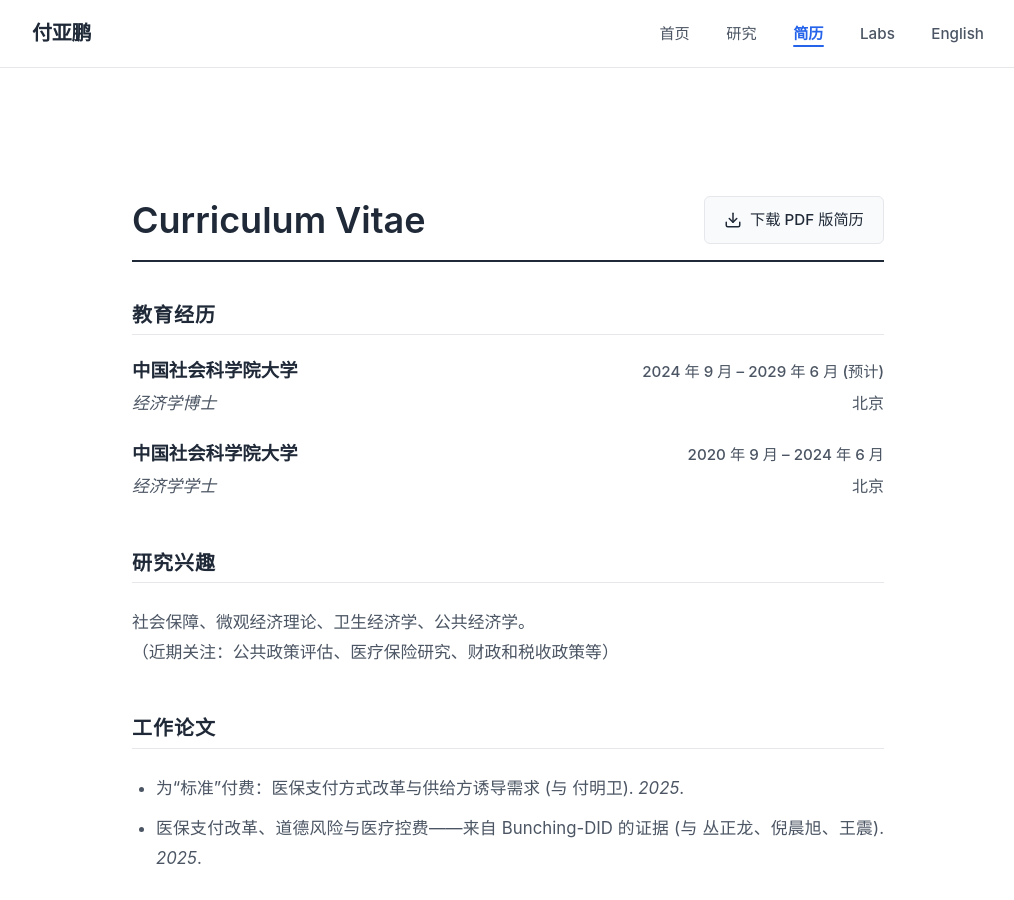
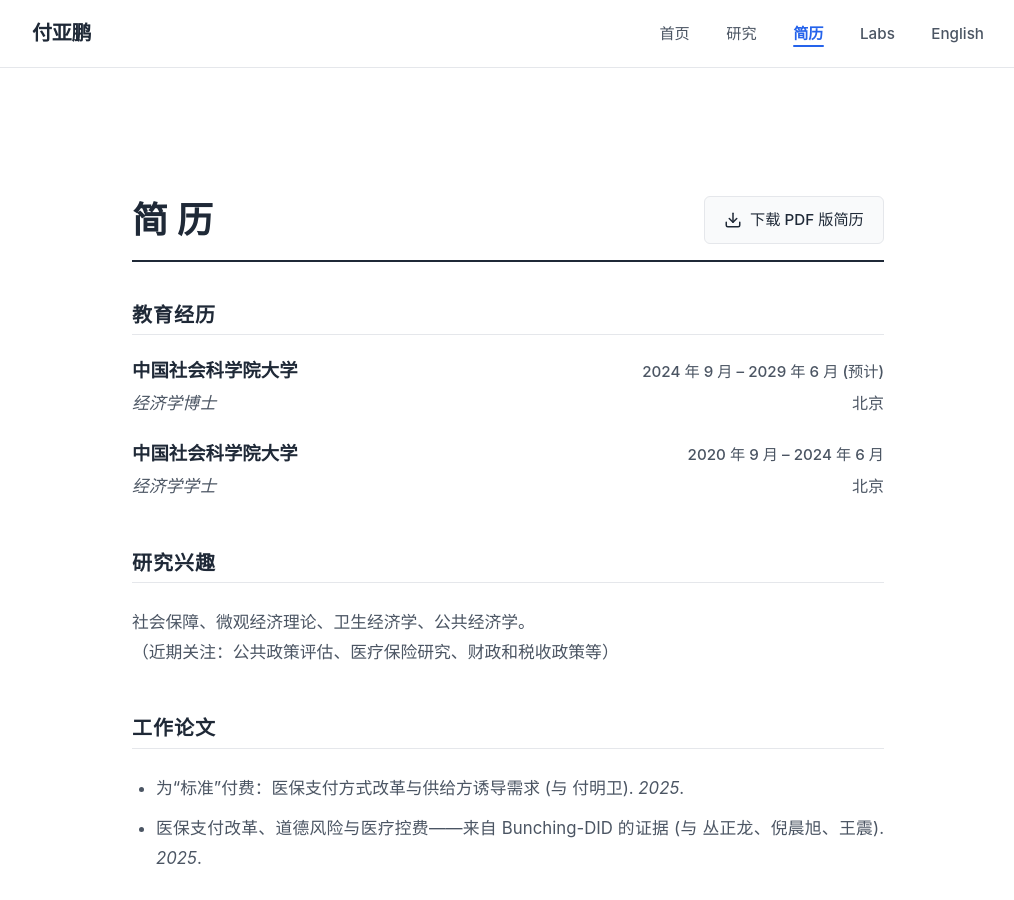
Before and after one commit to fyapeng/fyapeng.github.io, a Jekyll site: the page built from cv.html, in a window 1280 px wide and 900 px high. Shown: the whole window, without its empty margins (132-1146 px from the left). Built offline with Jekyll 4.4.1, drawn with Linux system fonts in a browser that asks for light colours.

Commit message:
Update cv.html

```diff
--- a/cv.html
+++ b/cv.html
@@ -8,7 +8,7 @@ title: 简历 - CV
 
     <!-- 简历头部与下载按钮 -->
     <div class="cv-header-actions">
-      <h1 class="cv-page-title">Curriculum Vitae</h1>
+      <h1 class="cv-page-title">简 历</h1>
       <a href="javascript:;" class="download-btn cv-dynamic-link">
         <svg xmlns="http://www.w3.org/2000/svg" width="18" height="18" viewBox="0 0 24 24" fill="none" stroke="currentColor" stroke-width="2" stroke-linecap="round" stroke-linejoin="round"><path d="M21 15v4a2 2 0 0 1-2 2H5a2 2 0 0 1-2-2v-4"></path><polyline points="7 10 12 15 17 10"></polyline><line x1="12" y1="15" x2="12" y2="3"></line></svg>
         下载 PDF 版简历
```
